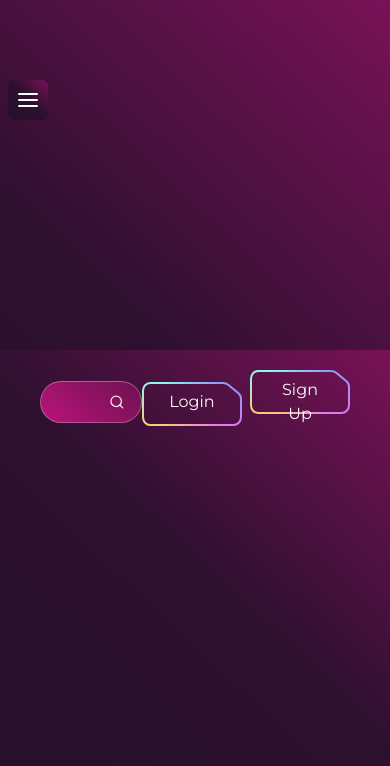
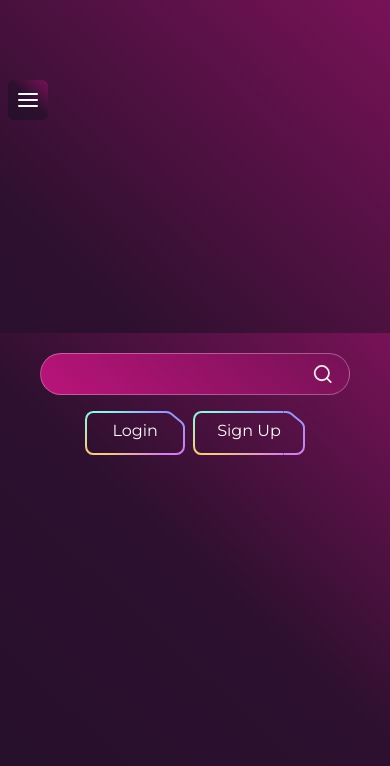
Before and after one commit to AbdelrahmanHesham-dev/Games-Store-Next.js, a Next.js app: page /games in a window 390 px wide. Shown: the top 766 px of the page. Built offline with nearby package versions, Linux system fonts and the light colour scheme.

Commit message:
fix nav bar responsive

```diff
--- a/app/(grid)/layout.tsx
+++ b/app/(grid)/layout.tsx
@@ -14,7 +14,7 @@ export default function RootLayout({
       <ButtonGradient />
       <GridContainer className="background" cols={12}>
         <SideBar />
-        <MaxWidthWrapper className="col-span-full lg:col-span-10">
+        <MaxWidthWrapper className="col-span-full xl:col-span-10">
           <NavBar />
           {children}
         </MaxWidthWrapper>
--- a/app/components/Search.tsx
+++ b/app/components/Search.tsx
@@ -3,7 +3,7 @@ import React from "react";
 
 const Search = () => {
   return (
-    <div className=" group w-full flex relative search-bar group items-center gap-2 justify-between px-4 border border-input  rounded-xl md:w-[40%] bg-main">
+    <div className=" group w-full flex relative search-bar group items-center gap-2 justify-between px-4 border border-input  rounded-xl lg:w-[40%] bg-main">
       <input
         className="py-2 text-base w-full bg-transparent text-gray-50 border-none outline-none active:outline-none ring-0 placeholder:text-gray-400"
         type="text"
--- a/app/components/nav/NavBar.tsx
+++ b/app/components/nav/NavBar.tsx
@@ -6,9 +6,9 @@ import ButtonGame from "../defaults/ButtonGame";
 const NavBar = () => {
   return (
     <nav>
-      <header className="flex justify-between items-center">
+      <header className="flex justify-between items-center lg:flex-row flex-col">
         <Search />
-        <div className="flex items-center gap-2">
+        <div className="flex items-center gap-2 mt-4 lg:mt-0 ">
           <ButtonGame link="/login" text="Login" />
           <ButtonGame link="/signup" text="Sign Up" />
         </div>
--- a/app/components/nav/SideBar.tsx
+++ b/app/components/nav/SideBar.tsx
@@ -56,7 +56,7 @@ const SideBar = () => {
       <div
         className={`${
           isOpen ? "translate-x-0" : "-translate-x-full"
-        } fixed top-0 left-0 h-screen w-64 background col-span-2 text-gray-50 transform transition-transform duration-300 z-50 xl:translate-x-0 lg:sticky`}
+        } fixed top-0 left-0 h-screen w-64 background col-span-2 text-gray-50 transform transition-transform duration-300 z-50 xl:translate-x-0 xl:sticky`}
       >
         <div className="pl-5 pt-5">
           <Logo />
```
